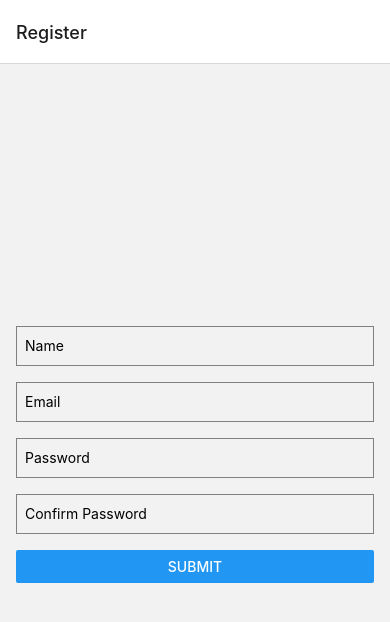
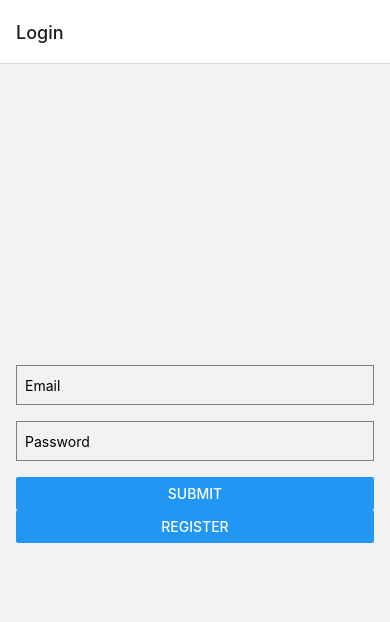
Before and after one commit to Andrewgraemebrooks/recette-app, a React Native app: screen / in a window 390 px wide. Shown: the top 622 px of the page. Built offline with nearby package versions, Linux system fonts and the light colour scheme; no server answers.

Commit message:
Finished login and register screen
* They aren't styled

```diff
--- a/App.js
+++ b/App.js
@@ -16,7 +16,7 @@ const Stack = createNativeStackNavigator();
 export default function App() {
   return (
     <NavigationContainer>
-      <Stack.Navigator initialRouteName="Register">
+      <Stack.Navigator initialRouteName="Login">
         <Stack.Screen name="Register" component={RegisterScreen} />
         <Stack.Screen name="Login" component={LoginScreen} />
         <Stack.Screen name="Home" component={HomeScreen} />
--- a/package.json
+++ b/package.json
@@ -15,6 +15,7 @@
     "expo": "~49.0.15",
     "expo-status-bar": "~1.6.0",
     "loglevel": "^1.8.1",
+    "prop-types": "^15.8.1",
     "react": "18.2.0",
     "react-hook-form": "^7.47.0",
     "react-native": "0.72.6",
--- a/src/components/auth/LoginScreen.jsx
+++ b/src/components/auth/LoginScreen.jsx
@@ -2,8 +2,11 @@ import React from 'react';
 import { useForm, Controller } from 'react-hook-form';
 import { Button, StyleSheet, Text, TextInput, View } from 'react-native';
 import log from 'loglevel';
+import PropTypes from 'prop-types';
+import useAuthStore from '../../store/auth';
 
-export default function LoginScreen() {
+export default function LoginScreen(props) {
+  const { navigation } = props;
   const {
     control,
     handleSubmit,
@@ -15,10 +18,26 @@ export default function LoginScreen() {
     },
   });
 
-  const onSubmit = (data) => log.debug(data);
+  const login = useAuthStore((state) => state.login);
+  const token = useAuthStore((state) => state.token);
+
+  const onSubmit = async (data) => {
+    try {
+      await login({ ...data, device_name: 'test device' });
+      log.debug(token);
+      navigation.navigate('Home');
+    } catch (error) {
+      log.error(error);
+    }
+  };
+
+  const handleRegister = () => {
+    navigation.navigate('Register');
+  };
 
   return (
     <View style={styles.container}>
+      {errors.email && <Text style={styles.errorText}>Email is required</Text>}
       <Controller
         control={control}
         rules={{
@@ -33,12 +52,12 @@ export default function LoginScreen() {
             onBlur={onBlur}
             onChangeText={onChange}
             value={value}
+            autoCorrect={false}
           />
         )}
         name="email"
       />
-      {errors.email && <Text style={styles.errorText}>This is required.</Text>}
-
+      {errors.password && <Text style={styles.errorText}>Email is required</Text>}
       <Controller
         control={control}
         rules={{
@@ -58,9 +77,17 @@ export default function LoginScreen() {
       />
 
       <Button title="Submit" onPress={handleSubmit(onSubmit)} />
+
+      <Button title="Register" onPress={handleRegister} />
     </View>
   );
 }
+
+LoginScreen.propTypes = {
+  navigation: PropTypes.shape({
+    navigate: PropTypes.func.isRequired,
+  }).isRequired,
+};
 
 const styles = StyleSheet.create({
   container: {
--- a/src/components/auth/RegisterScreen.jsx
+++ b/src/components/auth/RegisterScreen.jsx
@@ -2,9 +2,11 @@ import React from 'react';
 import { useForm, Controller } from 'react-hook-form';
 import { Button, StyleSheet, Text, TextInput, View } from 'react-native';
 import log from 'loglevel';
+import PropTypes from 'prop-types';
 import useAuthStore from '../../store/auth';
 
-export default function RegisterScreen() {
+export default function RegisterScreen(props) {
+  const { navigation } = props;
   const {
     control,
     handleSubmit,
@@ -22,7 +24,14 @@ export default function RegisterScreen() {
 
   log.debug(useAuthStore(state => state.token))
 
-  const onSubmit = (data) => register({...data, 'device_name': 'test device'});
+  const onSubmit = async (data) => {
+    try {
+      await register({...data, 'device_name': 'test device'});
+      navigation.navigate('Home');
+    } catch (error) {
+      log.error(error);
+    }
+  };
 
   return (
     <View style={styles.container}>
@@ -107,6 +116,12 @@ export default function RegisterScreen() {
   );
 }
 
+RegisterScreen.propTypes = {
+  navigation: PropTypes.shape({
+    navigate: PropTypes.func.isRequired,
+  }).isRequired,
+};
+
 const styles = StyleSheet.create({
   container: {
     flex: 1,
--- a/src/store/auth.js
+++ b/src/store/auth.js
@@ -1,17 +1,15 @@
 import { create } from 'zustand';
-import log from 'loglevel';
 import axios from '../axios/axios'
 
 const useAuthStore = create((set) => ({
   token: '',
   register: async (data) => {
-    try {
-        const response = await axios.post('/api/mobile/register', data)
-        log.debug(response)
-        set({ token: response.data })
-      } catch (error) {
-        log.debug(error);
-    }
+    const response = await axios.post('/api/mobile/register', data)
+    set({ token: response.data })
+  },
+  login: async (data) => {
+    const response = await axios.post('/api/mobile/login', data)
+    set({ token: response.data })
   },
 }))
 
```
Also changed, not shown: 1 other file (tests, documents, lock files or other folders).
